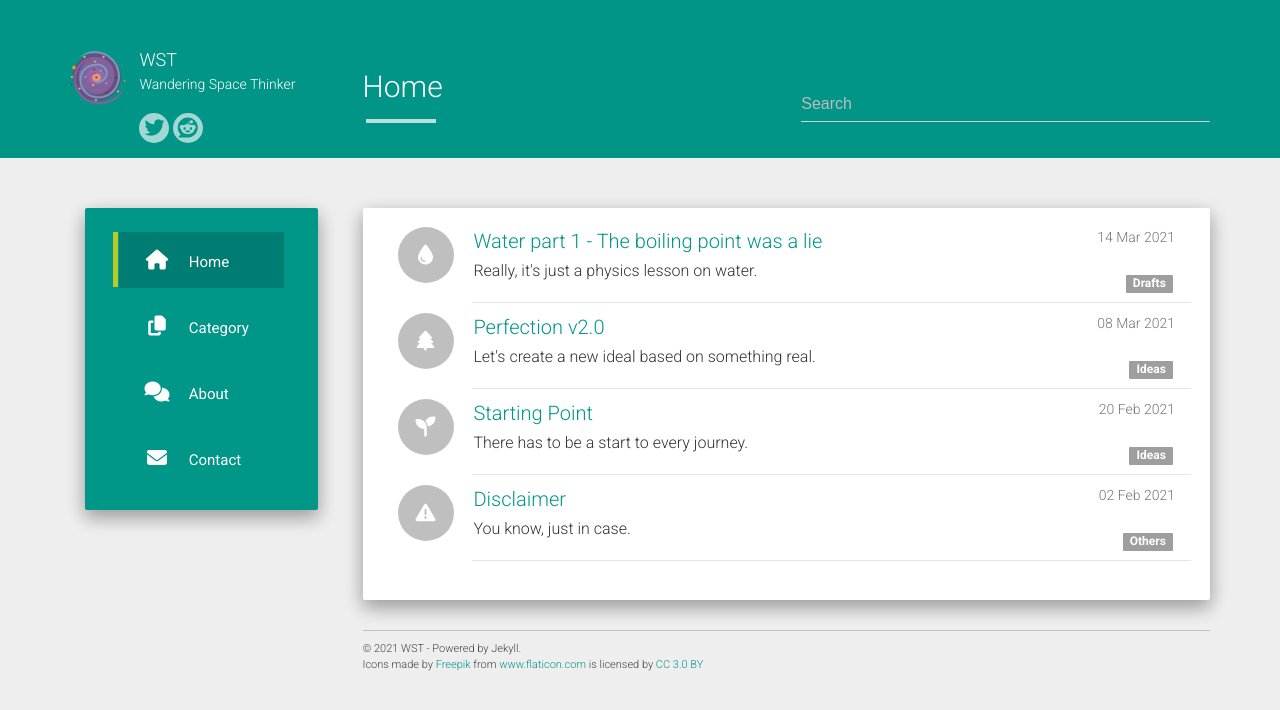
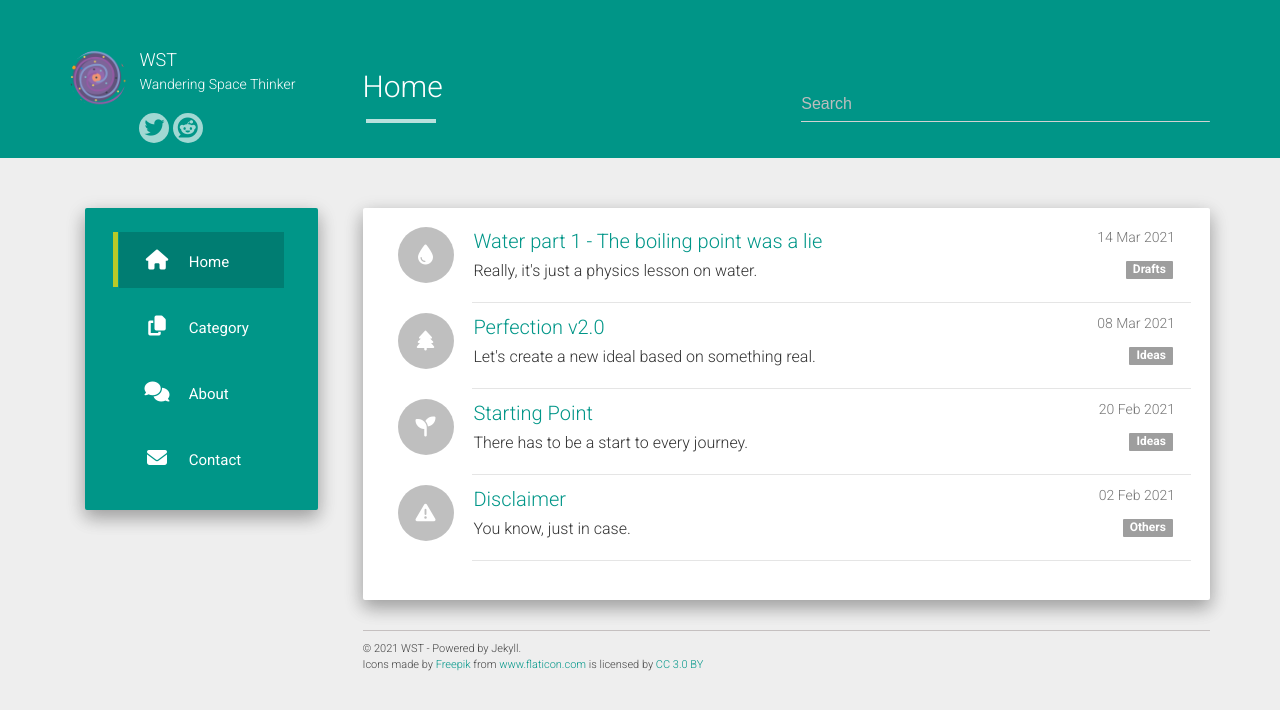
Before and after one commit to WanderingSpaceThinker/nonexistence, a Jekyll site: the page built from index.html, in a window 1280 px wide. Shown: the top 710 px of the page. Built offline with Jekyll 4.4.1, drawn with Linux system fonts in a browser that asks for light colours; nearby versions of some CDN libraries; the list of posts is cut into pages by our own code.

Commit message:
fix: improve aligment

```diff
--- a/static/css/main.css
+++ b/static/css/main.css
@@ -298,7 +298,7 @@ p.legend {
     .list-group .list-group-item .row-content .label {
         position: absolute;
         right: 16px;
-        bottom: 0;
+        top: 34px;
     }
 }
 @media (max-width: 768px) {
```
